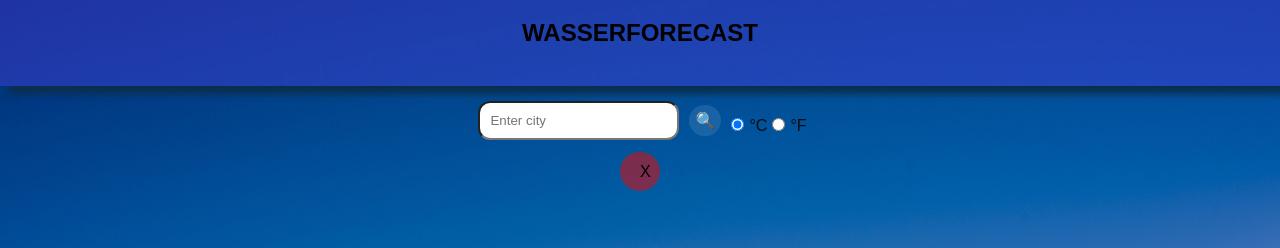
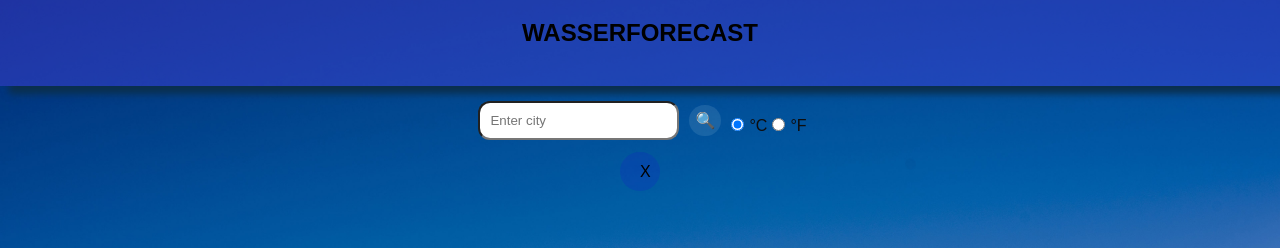
Before and after one commit to purplepeach29/check, a React (Vite) app in the folder forecast/: page / in a window 1280 px wide. Shown: the top 248 px of the page. Built offline with nearby package versions, Linux system fonts and the light colour scheme.

Commit message:
Align button clear

```diff
--- a/forecast/src/App.jsx
+++ b/forecast/src/App.jsx
@@ -34,8 +34,8 @@ function App() {
     setForecast(null);
     setUnit('metric');
     setError('');
-    setCity('');
-    setCountry('');
+    setCity(null);
+    setCountry(null);
     setBackgroundImage(back);
   };
 
@@ -108,6 +108,7 @@ function App() {
     }
   }, [weather]);
 
+const display = city? city+ ", "+country: '';
   return (
     <div className="app" style={{ backgroundImage: `url(${backgroundImage})` }}>
       <div className='nav'>
@@ -116,8 +117,10 @@ function App() {
 
       <WeatherForm onSearch={fetchWeather} onUnitChange={setUnit} />
       {error && <p className="error">{error}</p>}
-      <button className='clear' onClick={handleClear}>X</button>
-      <h2>{city} {country}</h2>
+      <div className='place'>
+        <h2>{display}</h2>
+        <button className='clear' onClick={handleClear}>X</button>
+      </div>
       <WeatherDetails weather={weather} wind={wind}/>
       <WeatherForecast forecast={forecast} />
     </div>
--- a/forecast/src/styles/App.css
+++ b/forecast/src/styles/App.css
@@ -47,18 +47,24 @@ min-height: 600px;
 
 }
 
+.place
+{
+  display: flex;
+  justify-content: center;
+  align-items: baseline;
+}
 .clear
 {
   border-radius: 30px;
-  background-color: rgba(219, 14, 14, 0.562);
+  background-color: rgba(18, 30, 199, 0.219);
   width: 20px;
   text-align: center;
-  margin-top: 7px;
+  margin: 7px;
 }
 
 .clear:hover
 {
-  background-color: red;
+  background-color: rgb(168, 13, 13);
 }
 .unit-toggle label {
   margin: 0 0px;
```
